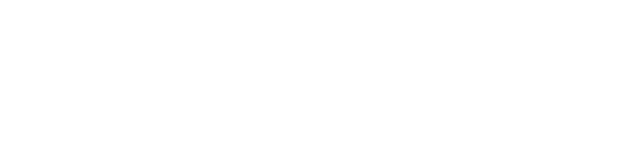
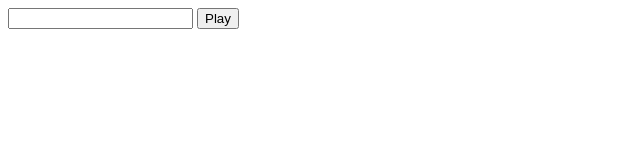
Before and after one commit to acciojob/rock-paper-scissors-painter98, a website: page main.html in a window 1280 px wide. Shown: the whole page, without its empty margins (0-640 px from the left). Drawn offline with Linux system fonts and the light colour scheme.

Commit message:
created a submission

```diff
--- a/main.html
+++ b/main.html
@@ -8,6 +8,8 @@
 
 <body>
 	<!-- the entire body must be written by student -->
+	<input type="number" id="game-number">
+	<button id=“play-game”>Play</button>
     <script type="text/javascript" src="./script.js">
 </script>
 
--- a/script.js
+++ b/script.js
@@ -1 +1,2 @@
 //your code here
+let round
```
